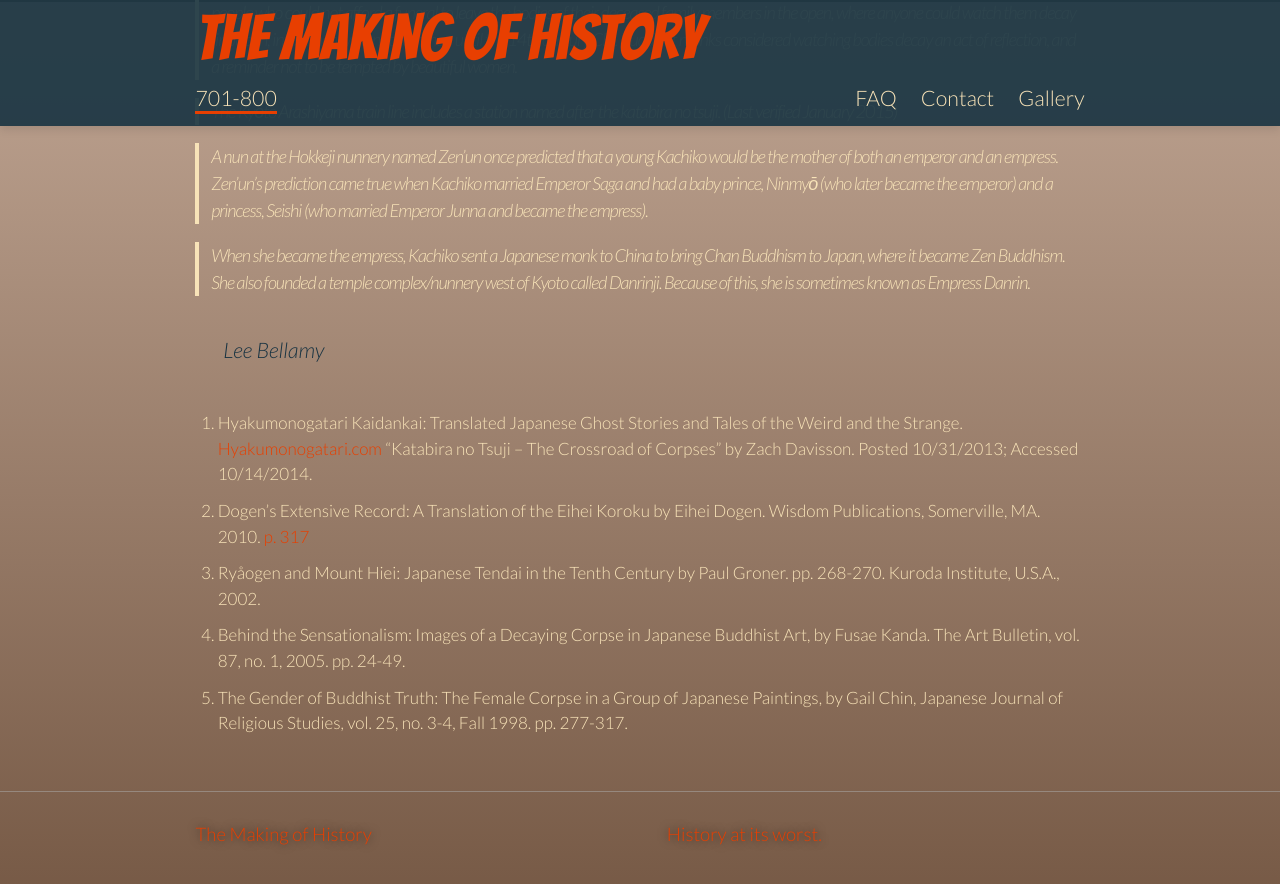
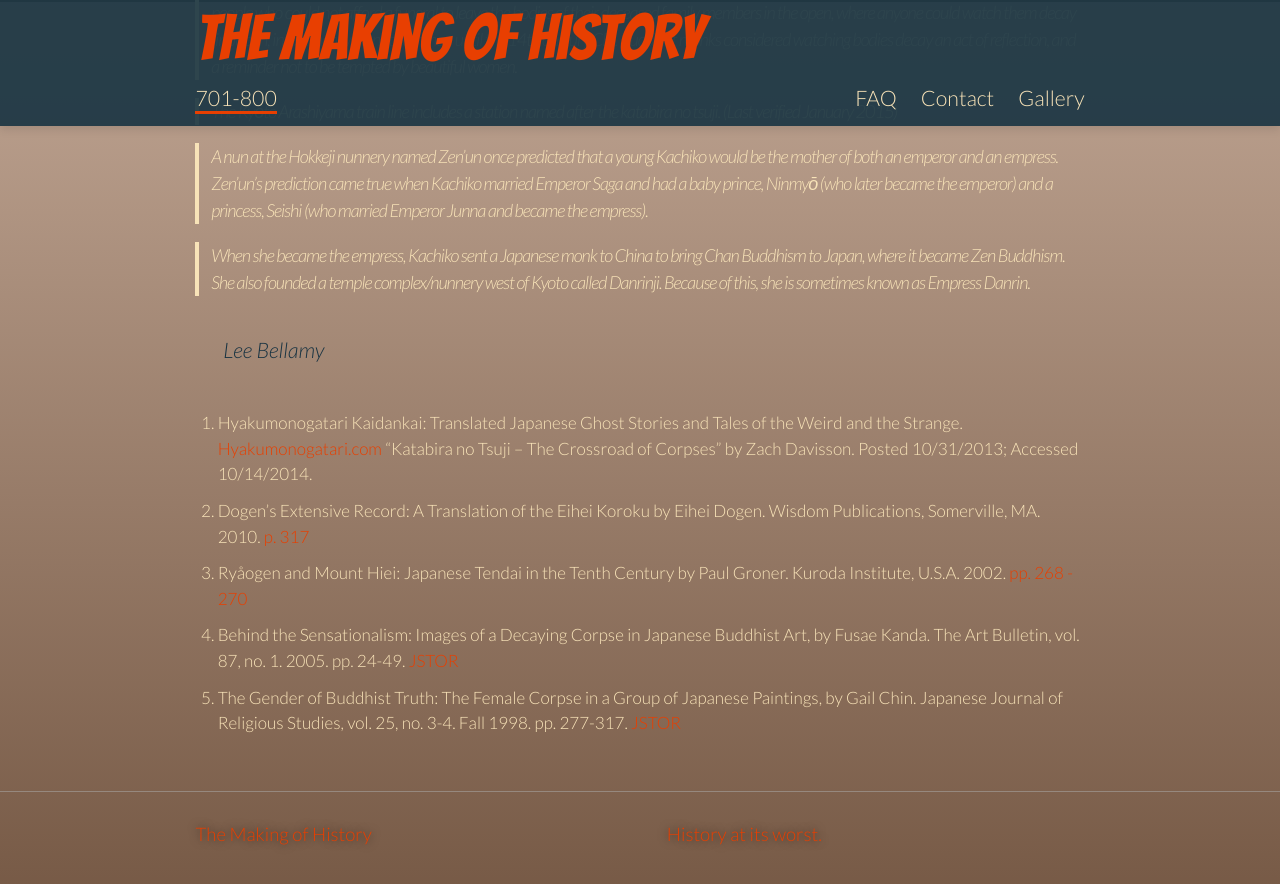
Before and after one commit to benadamstyles/making-of-history, a Jekyll site: the page built from _posts/2015-02-06-crossroad-of-corpses.md, in a window 1280 px wide and 900 px high, scrolled down 1798 px. Shown: the top 884 px of the window. Built offline with Jekyll 4.4.1, drawn with Linux system fonts in a browser that asks for light colours; some web fonts are replaced.

Commit message:
Updated 2015-02-06-crossroad-of-corpses.md

```diff
--- a/_posts/2015-02-06-crossroad-of-corpses.md
+++ b/_posts/2015-02-06-crossroad-of-corpses.md
@@ -36,8 +36,8 @@
 
 2. Dogen's Extensive Record: A Translation of the Eihei Koroku by Eihei Dogen. Wisdom Publications, Somerville, MA. 2010. [p. 317](https://books.google.com/books?id=9nqqLwjgzQoC&pg=PA317&lpg=PA317&dq=empress+tachibana&source=bl&ots=Y7vuDkuJNG&sig=20Lmary09OLh0sO2XRWg0Bw9v0A&hl=en&sa=X&ei=JmM9VLHJDIf4yATtw4GoDQ&ved=0CEsQ6AEwBw#v=onepage&q=empress%20tachibana&f=false)
 
-3. Ryåogen and Mount Hiei: Japanese Tendai in the Tenth Century by Paul Groner. pp. 268-270. Kuroda Institute, U.S.A., 2002.
+3. Ryåogen and Mount Hiei: Japanese Tendai in the Tenth Century by Paul Groner. Kuroda Institute, U.S.A. 2002. [pp. 268 - 270](https://books.google.com/books?id=B1eVBPvvFMgC&pg=PA268&dq=tachibana+kachiko&hl=en&sa=X&ei=pv4-VMXdHsX2yQSUuoJI&ved=0CB8Q6AEwAA#v=onepage&q=tachibana%20kachiko&f=false)
 
-4. Behind the Sensationalism: Images of a Decaying Corpse in Japanese Buddhist Art, by Fusae Kanda. The Art Bulletin, vol. 87, no. 1, 2005. pp. 24-49.
+4. Behind the Sensationalism: Images of a Decaying Corpse in Japanese Buddhist Art, by Fusae Kanda. The Art Bulletin, vol. 87, no. 1. 2005. pp. 24-49. [JSTOR](http://www.jstor.org/discover/10.2307/25067154?searchUri=%2Faction%2FdoBasicSearch%3FQuery%3D%2528Behind%2Bthe%2BSensationalism%253A%2BImages%2Bof%2Ba%2BDecaying%2BCorpse%2Bin%2BJapanese%2BBuddhist%2BArt%252C%26amp%3Bprq%3D%2528Behind%2Bthe%2BSensationalism%253A%2BImages%2Bof%2Ba%2BDecaying%2BCorpse%2Bin%2BJapanese%2BBuddhist%2BArt%252C%2Bby%2BFusae%2BKanda.%2BThe%2BArt%2BBulletin%252C%2Bvol.%2B87%252C%2Bno.%2B1%252C%2B2005.%2Bpp.%2B24-49.%2529%2BAND%2Biid%253A%252810.2307%252Fi30234026%2529%26amp%3Bgroup%3Dnone%26amp%3Bso%3Drel%26amp%3Bhp%3D25%26amp%3Bfc%3Doff%26amp%3Bwc%3Don&resultItemClick=true&Search=yes&searchText=%2528Behind&searchText=the&searchText=Sensationalism%253A&searchText=Images&searchText=of&searchText=a&searchText=Decaying&searchText=Corpse&searchText=in&searchText=Japanese&searchText=Buddhist&searchText=Art%252C%2529&uid=3739928&uid=2129&uid=2134&uid=2&uid=70&uid=4&uid=3739256&sid=21106566079563)
 
-5. The Gender of Buddhist Truth: The Female Corpse in a Group of Japanese Paintings, by Gail Chin, Japanese Journal of Religious Studies, vol. 25, no. 3-4, Fall 1998. pp. 277-317.
+5. The Gender of Buddhist Truth: The Female Corpse in a Group of Japanese Paintings, by Gail Chin. Japanese Journal of Religious Studies, vol. 25, no. 3-4. Fall 1998. pp. 277-317. [JSTOR](http://www.jstor.org/discover/10.2307/30234031?uid=3739928&uid=2129&uid=2&uid=70&uid=4&uid=3739256&sid=21106566079563)
```
